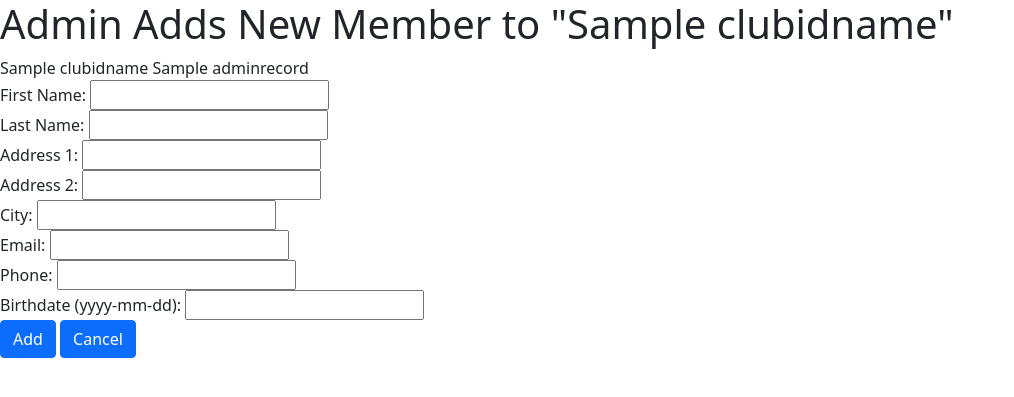
After one commit to harrykhlo/rugby_club, a Flask app: template templates/adminmemberadd.html in a window 1280 px wide. The commit adds this page. Shown: the top 397 px of the page, without its empty margins (0-1014 px from the left). Run offline with Flask 2, Linux system fonts and the light colour scheme; the template is opened without the code that fills it: most values are stand-ins (such as "Sample title", 1, 10 or a date in 2020).

Commit message:
added 'admin adds new member' function

```diff
--- a/app.py
+++ b/app.py
@@ -279,3 +279,67 @@ def adminmemberupdate():
         memberrecord = cur.fetchall()[0]
 
         return render_template('adminmemberupdate.html', memberdetails=memberrecord, adminid=adminid)
+
+
+@app.route("/admin/member/add", methods=['GET', 'POST'])
+def adminmemberadd():
+    if request.method == "POST":
+        adminid = request.form.get('adminid')
+        memberid = request.form.get('memberid')
+
+        clubid = request.form.get('clubid')
+        teamid = request.form.get('teamid')
+
+        firstname = request.form.get('firstname')
+        lastname = request.form.get('lastname')
+
+        address1 = request.form.get('address1')
+        address2 = request.form.get('address2')
+
+        city = request.form.get('city')
+        email = request.form.get('email')
+
+        phone = request.form.get('phone')
+        birthdate = request.form.get('birthdate')
+
+        membershipstatus = request.form.get('membershipstatus')
+        adminaccess = request.form.get('adminaccess')
+
+        print("Testing admin edits member value -------------------------------")
+        print(adminid)
+        print(memberid)
+
+        print(clubid)
+        print(teamid)
+
+        print(firstname)
+        print(lastname)
+        print(address1)
+        print(address2)
+        print(city)
+        print(email)
+        print(phone)
+        print(birthdate)
+        print(membershipstatus)
+        print(adminaccess)
+
+        cur = getCursor()
+        cur.execute(
+            "INSERT INTO members VALUES (null, %s, null, %s, %s, %s, %s, %s, %s, %s, %s, %s, %s); ",
+            (clubid, firstname, lastname, address1, address2, city, email, phone, birthdate,
+             membershipstatus, adminaccess,))
+
+        return(redirect(f"/admin?adminid={adminid}"))
+    else:
+        adminid = request.args.get("adminid")
+        cur = getCursor()
+        cur.execute(
+            "select * from members where MemberID = %s;", (adminid,))
+        adminrecord = cur.fetchall()[0]
+        print(adminrecord)
+        cur.execute(
+            "select ClubID, ClubName from clubs where ClubID = %s;", (adminrecord[1],))
+        clubidname = cur.fetchall()[0]
+        print(clubidname)
+        # return render_template('adminmemberadd.html', memberdetails=memberrecord, adminid=adminid)
+        return render_template('adminmemberadd.html', adminrecord=adminrecord, clubidname=clubidname)
--- a/templates/admin.html
+++ b/templates/admin.html
@@ -32,7 +32,7 @@
 
     <br>
     <h2><u>"{{clubrecord[1]}}" Members</u></h2>
-    <a class="btn btn-primary" href="#" role="button">Add Member</a>
+    <a class="btn btn-primary" href="/admin/member/add?adminid={{adminrecord[0]}}" role="button">Add New Member</a>
     {{memberrecord}}
 
     <table class="table table-hover">
--- /dev/null
+++ b/templates/adminmemberadd.html
@@ -0,0 +1,43 @@
+<!DOCTYPE html>
+<html lang="en">
+<head>
+    <meta charset="UTF-8">
+    <meta http-equiv="X-UA-Compatible" content="IE=edge">
+    <meta name="viewport" content="width=device-width, initial-scale=1.0">
+    <link href="https://cdn.jsdelivr.net/npm/bootstrap@5.0.0-beta1/dist/css/bootstrap.min.css" rel="stylesheet" integrity="sha384-giJF6kkoqNQ00vy+HMDP7azOuL0xtbfIcaT9wjKHr8RbDVddVHyTfAAsrekwKmP1" crossorigin="anonymous">
+    <title>Admin Adds Member</title>
+</head>
+<body>
+    <h1>Admin Adds New Member to "{{clubidname[1]}}"</h1>
+    {{clubidname}}
+    {{adminrecord}}
+
+    <form action="/admin/member/add" method="POST">
+        <input type="hidden" name="adminid" value="{{adminrecord[0]}}" />
+        <input type="hidden" name="memberid" value="null" />
+        <input type="hidden" name="clubid" value="{{adminrecord[1]}}" />
+        <input type="hidden" name="teamid" value="null" />
+        <label for="firstname">First Name:</label>
+        <input type="text" id="firstname" name="firstname" required /> <br/>
+        <label for="lastname">Last Name:</label>
+        <input type="text" id="lastname" name="lastname" required /> <br/>
+        <label for="address1">Address 1:</label>
+        <input type="text" id="address1" name="address1" /> <br/>
+        <label for="address2">Address 2:</label>
+        <input type="text" id="address2" name="address2" /> <br/>
+        <label for="city">City:</label>
+        <input type="text" id="city" name="city" required /> <br/>
+        <label for="email">Email:</label>
+        <input type="email" id="email" name="email" required /> <br/>
+        <label for="phone">Phone:</label>
+        <input type="text" id="phone" name="phone" /> <br/>
+        <label for="birthdate">Birthdate (yyyy-mm-dd):</label>
+        <input type="text" id="birthdate" name="birthdate" required /> <br/>
+        <input type="hidden" name="membershipstatus" value="1" />
+        <input type="hidden" name="adminaccess" value="0" />
+        <button type="submit" class="btn btn-primary">Add</button>
+        <a href="/admin?adminid={{adminrecord[0]}}" class="btn btn-primary" role="button" aria-pressed="true">Cancel</a>
+      </form>
+
+</body>
+</html>
```
